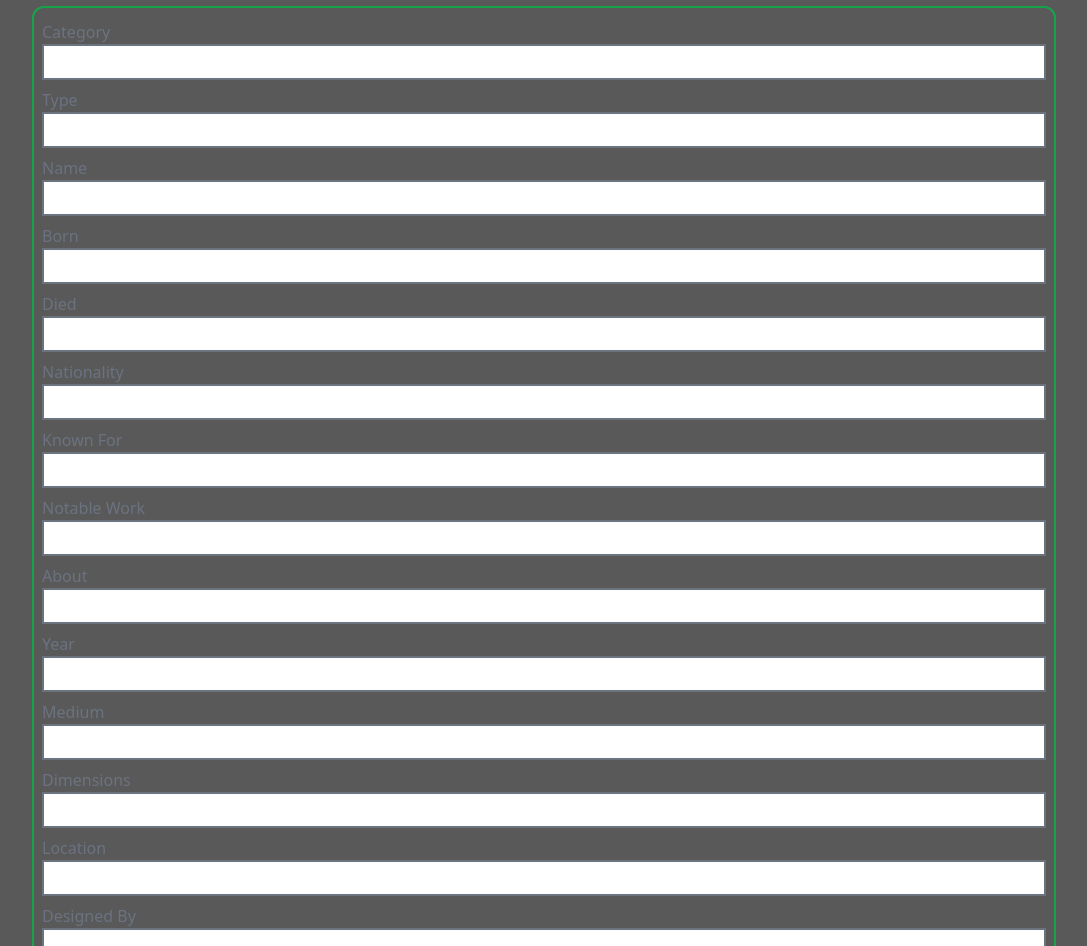
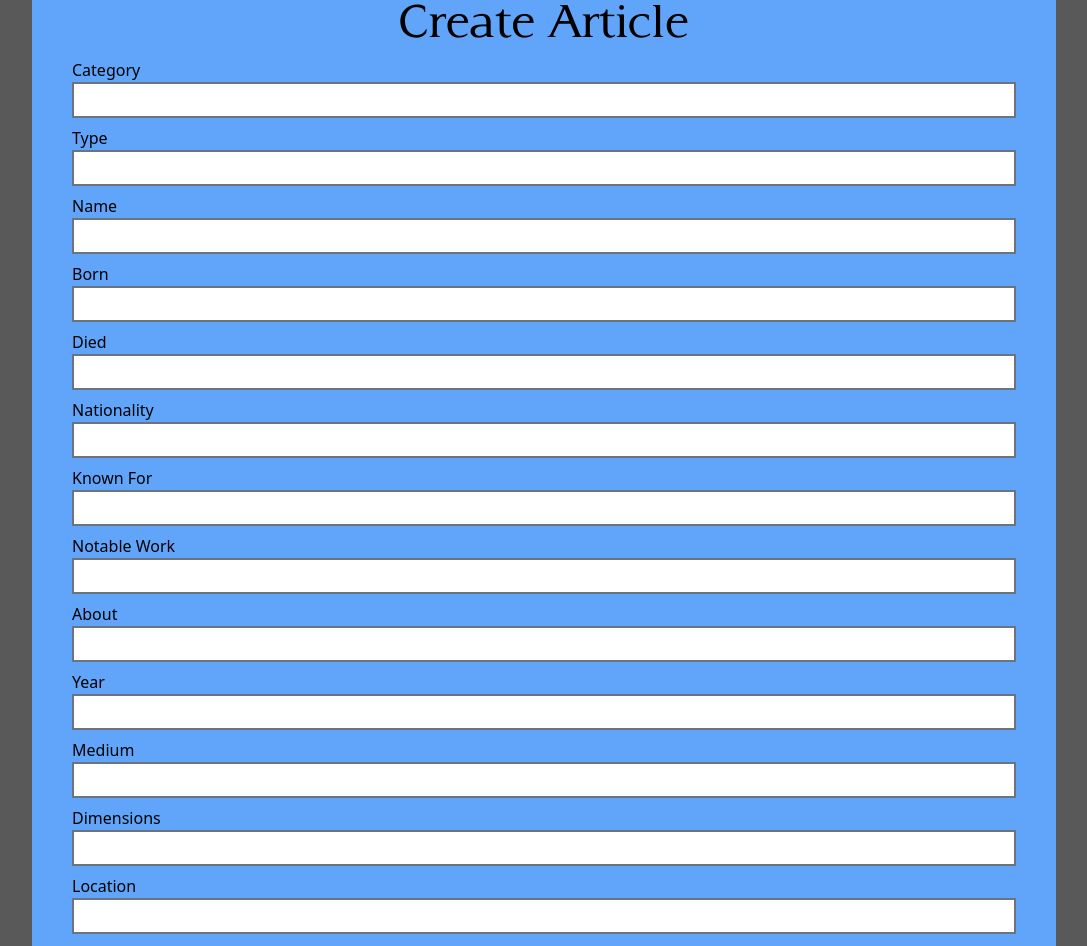
Before and after one commit to Whitecliffe-IT/eduarchive, a React (Vite) app in the folder mern/frontend/: page /articles/create in a window 1280 px wide. Shown: the part 180-1126 px from the top of the page, without its empty margins (96-1183 px from the left). Built offline with nearby package versions, Linux system fonts and the light colour scheme.

Commit message:
Final? css update
Added a hover highlight to the buttons and added css to the create article file

```diff
--- a/mern/frontend/src/components/ArticleTable.jsx
+++ b/mern/frontend/src/components/ArticleTable.jsx
@@ -37,13 +37,13 @@ const ArticleTable = ({ articles }) => {
             <td className="text-center border rounded-sm border-slate-700">
               <div className="flex justify-center gap-x-4">
                 <Link to={`/articles/details/${article._id}`}>
-                  <BsInfoCircle className="text-2xl text-green-600" />
+                  <BsInfoCircle className="text-2xl text-green-600 hover:text-black" />
                 </Link>
                 <Link to={`/articles/edit/${article._id}`}>
-                  <AiOutlineEdit className="text-2xl text-yellow-600" />
+                  <AiOutlineEdit className="text-2xl text-yellow-600 hover:text-black" />
                 </Link>
                 <Link to={`/articles/delete/${article._id}`}>
-                  <MdOutlineDelete className="text-2xl text-red-600" />
+                  <MdOutlineDelete className="text-2xl text-red-600 hover:text-black" />
                 </Link>
               </div>
             </td>
--- a/mern/frontend/src/components/LoginButton.jsx
+++ b/mern/frontend/src/components/LoginButton.jsx
@@ -3,7 +3,7 @@ import { useAuth0 } from "@auth0/auth0-react";
 const LoginButton = () => {
   const { loginWithRedirect } = useAuth0();
 
-  return <button className="bg-green-600 p-1.5 px-4 rounded mx-2 text-black" onClick={() => loginWithRedirect()}>Log In</button>;
+  return <button className="bg-green-600 hover:bg-green-400 p-1.5 px-4 rounded mx-2 text-black" onClick={() => loginWithRedirect()}>Log In</button>;
 };
 
 export default LoginButton;
--- a/mern/frontend/src/components/LogoutButton.jsx
+++ b/mern/frontend/src/components/LogoutButton.jsx
@@ -4,7 +4,7 @@ const LogoutButton = () => {
   const { logout } = useAuth0();
 
   return (
-    <button className="bg-green-600 p-1.5 px-4 rounded mx-2 text-black" onClick={() => logout({ logoutParams: { returnTo: window.location.origin } })}>
+    <button className="bg-green-600 hover:bg-green-400 p-1.5 px-4 rounded mx-2 text-black" onClick={() => logout({ logoutParams: { returnTo: window.location.origin } })}>
       Log Out
     </button>
   );
--- a/mern/frontend/src/pages/CreateArticle.jsx
+++ b/mern/frontend/src/pages/CreateArticle.jsx
@@ -57,13 +57,15 @@ const CreateArticle = () => {
   return (
     <div className="p-4">
       <BackButton />
-      <h1 className="my-4 text-2xl">Create Article</h1>
       {loading ? (
         <Spinner />
       ) : (
-        <div className="flex flex-col max-w-screen-lg p-2 mx-auto border-2 border-green-600 rounded-xl">
+        <div className="flex flex-col max-w-screen-lg p-10 mx-auto bg-blue-400 rounded-xl">
           <div className="my-1">
-            <label className="mr-4 text-base text-gray-500">Category</label>
+            <div className="flex justify-center">
+              <h1 style={{fontFamily: "typo3"}} className="my-4 text-4xl font">Create Article</h1>
+            </div>
+            <label className="mr-4 text-base text-black">Category</label>
             <input
               type="text"
               value={category}
@@ -72,7 +74,7 @@ const CreateArticle = () => {
             />
           </div>
           <div className="my-1">
-            <label className="mr-4 text-base text-gray-500">Type</label>
+            <label className="mr-4 text-base text-black">Type</label>
             <input
               type="text"
               value={type}
@@ -81,7 +83,7 @@ const CreateArticle = () => {
             />
           </div>
           <div className="my-1">
-            <label className="mr-4 text-base text-gray-500">Name</label>
+            <label className="mr-4 text-base text-black">Name</label>
             <input
               type="text"
               value={name}
@@ -90,7 +92,7 @@ const CreateArticle = () => {
             />
           </div>
           <div className="my-1">
-            <label className="mr-4 text-base text-gray-500">Born</label>
+            <label className="mr-4 text-base text-black">Born</label>
             <input
               type="text"
               value={born}
@@ -99,7 +101,7 @@ const CreateArticle = () => {
             />
           </div>
           <div className="my-1">
-            <label className="mr-4 text-base text-gray-500">Died</label>
+            <label className="mr-4 text-base text-black">Died</label>
             <input
               type="text"
               value={died}
@@ -108,7 +110,7 @@ const CreateArticle = () => {
             />
           </div>
           <div className="my-1">
-            <label className="mr-4 text-base text-gray-500">Nationality</label>
+            <label className="mr-4 text-base text-black">Nationality</label>
             <input
               type="text"
               value={nationality}
@@ -117,7 +119,7 @@ const CreateArticle = () => {
             />
           </div>
           <div className="my-1">
-            <label className="mr-4 text-base text-gray-500">Known For</label>
+            <label className="mr-4 text-base text-black">Known For</label>
             <input
               type="text"
               value={known_for}
@@ -126,7 +128,7 @@ const CreateArticle = () => {
             />
           </div>
           <div className="my-1">
-            <label className="mr-4 text-base text-gray-500">Notable Work</label>
+            <label className="mr-4 text-base text-black">Notable Work</label>
             <input
               type="text"
               value={notable_work}
@@ -135,7 +137,7 @@ const CreateArticle = () => {
             />
           </div>
           <div className="my-1">
-            <label className="mr-4 text-base text-gray-500">About</label>
+            <label className="mr-4 text-base text-black">About</label>
             <input
               type="text"
               value={about}
@@ -144,7 +146,7 @@ const CreateArticle = () => {
             />
           </div>
           <div className="my-1">
-            <label className="mr-4 text-base text-gray-500">Year</label>
+            <label className="mr-4 text-base text-black">Year</label>
             <input
               type="text"
               value={year}
@@ -153,7 +155,7 @@ const CreateArticle = () => {
             />
           </div>
           <div className="my-1">
-            <label className="mr-4 text-base text-gray-500">Medium</label>
+            <label className="mr-4 text-base text-black">Medium</label>
             <input
               type="text"
               value={medium}
@@ -162,7 +164,7 @@ const CreateArticle = () => {
             />
           </div>
           <div className="my-1">
-            <label className="mr-4 text-base text-gray-500">Dimensions</label>
+            <label className="mr-4 text-base text-black">Dimensions</label>
             <input
               type="text"
               value={dimensions}
@@ -171,7 +173,7 @@ const CreateArticle = () => {
             />
           </div>
           <div className="my-1">
-            <label className="mr-4 text-base text-gray-500">Location</label>
+            <label className="mr-4 text-base text-black">Location</label>
             <input
               type="text"
               value={location}
@@ -180,7 +182,7 @@ const CreateArticle = () => {
             />
           </div>
           <div className="my-1">
-            <label className="mr-4 text-base text-gray-500">Designed By</label>
+            <label className="mr-4 text-base text-black">Designed By</label>
             <input
               type="text"
               value={designed_by}
@@ -189,7 +191,7 @@ const CreateArticle = () => {
             />
           </div>
           <div className="my-1">
-            <label className="mr-4 text-base text-gray-500">Developer</label>
+            <label className="mr-4 text-base text-black">Developer</label>
             <input
               type="text"
               value={developer}
@@ -198,7 +200,7 @@ const CreateArticle = () => {
             />
           </div>
           <button
-            className="p-2 my-1 text-white bg-green-600 rounded-md"
+            className="p-2 my-1 text-black bg-green-600 hover:bg-green-400 rounded-md"
             onClick={handleSaveArticle}
           >
             Save
--- a/mern/frontend/src/pages/Home.jsx
+++ b/mern/frontend/src/pages/Home.jsx
@@ -49,13 +49,13 @@ const Home = () => {
       </div>
       <div className="flex items-center gap-x-4">
         <button
-          className="px-4 py-1 bg-green-600 rounded-lg hover:bg-green-600"
+          className="px-4 py-1 bg-green-600 rounded-lg hover:bg-green-400"
           onClick={() => setShowType("cards")}
         >
           Cards
         </button>
         <button
-          className="px-4 py-1 bg-green-600 rounded-lg hover:bg-green-600"
+          className="px-4 py-1 bg-green-600 rounded-lg hover:bg-green-400"
           onClick={() => setShowType("table")}
         >
           Table
```
